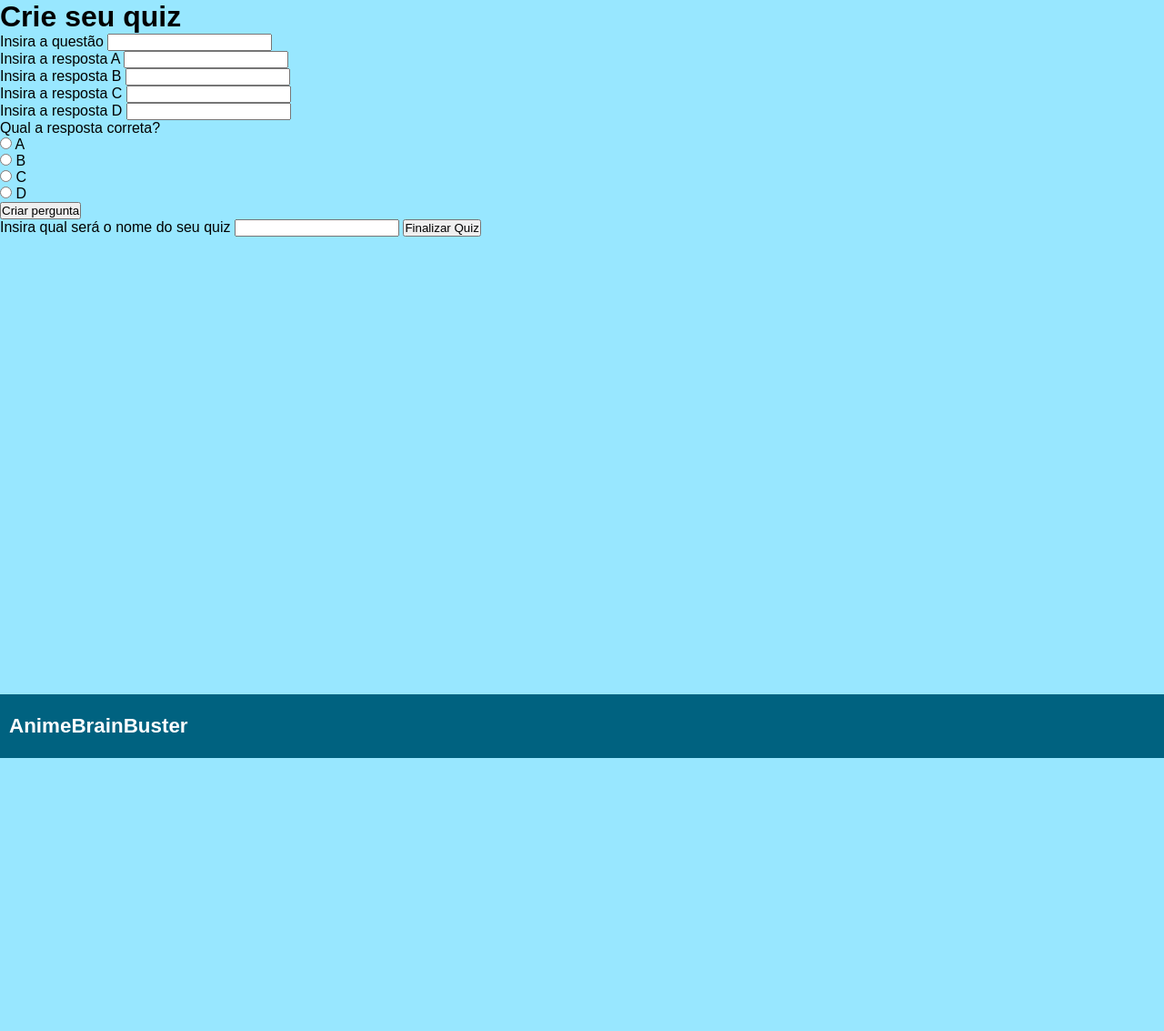
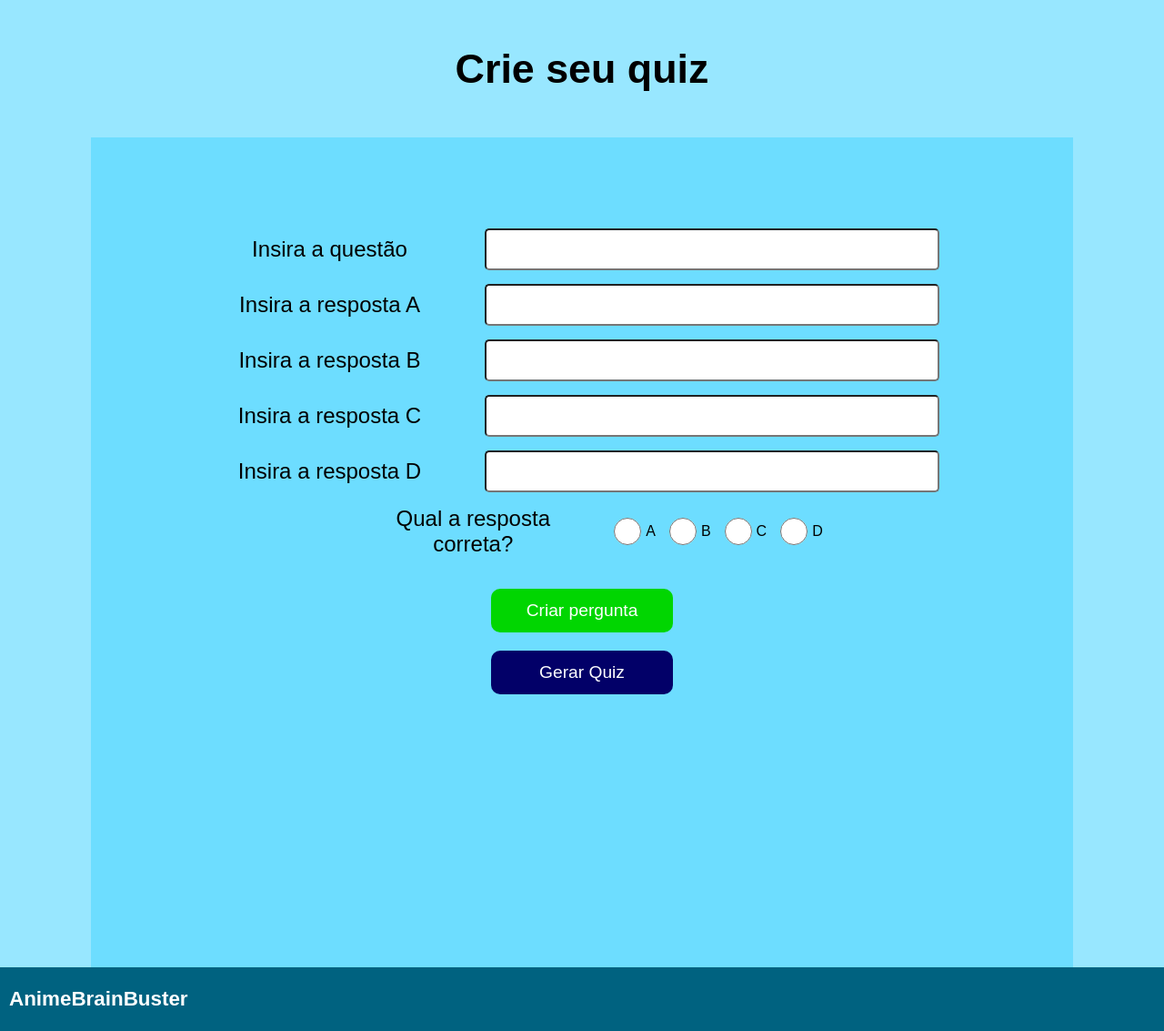
Before and after one commit to DiogoMelloDM7/AnimeBrainBuster, a Django app: page /criarquiz in a window 1280 px wide. Shown: the part 110-1243 px from the top of the page at 91% size. Before the commit the page ends 943 px from the top, so only its background shows below. Run offline with Django 4.2, Linux system fonts and the light colour scheme; a user stored in the database is signed in.

Commit message:
alterando funcionalidades e estlizando a pagina criar quiz

```diff
--- a/animes/templates/cadastro.html
+++ b/animes/templates/cadastro.html
@@ -8,7 +8,7 @@ Cadastro
 {% block content %}
 <div class="content">
 
-    <form method='post' action="{% url 'animes:cadastro' %}" class="form-cadastro">
+    <form method='post' action="{% url 'animes:cadastro' %}" class="form">
         <h1 class="title-cadastro"> REALIZE SEU CADASTRO ABAIXO </h1>
         {% csrf_token %}
 
--- a/animes/templates/criar-quiz.html
+++ b/animes/templates/criar-quiz.html
@@ -8,35 +8,80 @@ Criar Quiz
 
 {% block content %}
 <div class="content">
-    <h1> Crie seu quiz </h1>
+    <h1 class="title-criar-quiz"> Crie seu quiz </h1>
+    <div id="form-quiz-create">
+        <form method='post' class="form">
+            {% csrf_token %}
 
-    <form method='post'>
-        {% csrf_token %}
-        <label for='IDpergunta'>Insira a questão</label>
-        <input type='text' name='pergunta' id='IDpergunta' required><br>
-        <label for='IDrespostaA'>Insira a resposta A</label>
-        <input type='text' name='respostaA' id='IDrespostaA' required><br>
-        <label for='IDrespostaB'>Insira a resposta B</label>
-        <input type='text' name='respostaB' id='IDrespostaB' required><br>
-        <label for='IDrespostaC'>Insira a resposta C</label>
-        <input type='text' name='respostaC' id='IDrespostaC' required><br>
-        <label for='IDrespostaD'>Insira a resposta D</label>
-        <input type='text' name='respostaD' id='IDrespostaD' required><br>
-        <label>Qual a resposta correta? </label><br>
-        <input type='radio' name='resposta-correta' value='A'> A <br>
-        <input type='radio' name='resposta-correta' value='B'> B <br>
-        <input type='radio' name='resposta-correta' value='C'> C <br>
-        <input type='radio' name='resposta-correta' value='D'> D <br>
+            <div class="input-group">
+                <label for='IDpergunta' class="label-criar">Insira a questão</label>
+                <input type='text' name='pergunta' id='IDpergunta' class="input-cadastro" required>
+            </div>
 
-        <button type='submit' value="criar-pergunta" name='confirm'> Criar pergunta </button>
+            <div class="input-group">
+                <label for='IDrespostaA' class="label-criar">Insira a resposta A</label>
+                <input type='text' name='respostaA' id='IDrespostaA' class="input-cadastro" required>
+            </div>
 
-    </form>
+            <div class="input-group">
+                <label for='IDrespostaB' class="label-criar">Insira a resposta B</label>
+                <input type='text' name='respostaB' id='IDrespostaB' class="input-cadastro" required>
+            </div>
 
-    <form method='post'>
-        {% csrf_token %}
-        <label for="IDnome-quiz">Insira qual será o nome do seu quiz</label>
-        <input type="text" name="nome-quiz" id='IDnome-quiz'>
-        <button type='submit' value='finalizar-quiz' name='confirm'>Finalizar Quiz </button>
-    </form>
+            <div class="input-group">
+                <label for='IDrespostaC' class="label-criar">Insira a resposta C</label>
+                <input type='text' name='respostaC' id='IDrespostaC' class="input-cadastro" required>
+            </div>
+
+            <div class="input-group">
+                <label for='IDrespostaD' class="label-criar">Insira a resposta D</label>
+                <input type='text' name='respostaD' id='IDrespostaD' class="input-cadastro" required>
+            </div>
+
+            <div class="input-group">
+                <label class="label-criar">Qual a resposta correta? </label><br>
+                <input type='radio' name='resposta-correta' value='A' class="input-radio" required> A <br>
+                <input type='radio' name='resposta-correta' value='B' class="input-radio" required> B <br>
+                <input type='radio' name='resposta-correta' value='C' class="input-radio" required> C <br>
+                <input type='radio' name='resposta-correta' value='D'class="input-radio" required> D <br>
+            </div>
+
+            <button type='submit' value="criar-pergunta" name='confirm' class="button-cadastro"> Criar pergunta </button>
+            <button type="button" class="button-finalizar" onclick="finalizandoQuiz(event)"> Gerar Quiz</button>
+        </form>
+    </div>
+
+
+
+    <div class="finalizar-quiz" id="form-quiz-finish">
+        <form method='post' class="form">
+            {% csrf_token %}
+            <div class="input-group">
+            <label for="IDnome-quiz" class="label-finalizar">Insira qual será o nome do seu quiz</label>
+            <input type="text" name="nome-quiz" id='IDnome-quiz' class="input-finalizar">
+            </div>
+            <button type='submit' value='finalizar-quiz' name='confirm' class="button-finalizar">Finalizar Quiz </button>
+        </form>
+    </div>
+
+    <div class="perguntas-criadas">
+    {% if perguntas_do_quiz %}
+    <h2>Perguntas Criadas </h3>
+    {% for pergunta in perguntas_do_quiz %}
+    <div class="pergunta">
+        {% for key, value in pergunta.items %}
+            {{ key }}: {{ value }}<br>
+        {% endfor %}<br>
+        <form method='post'>
+            {% csrf_token %}
+            <input type="hidden" value="{{ forloop.counter }}" name='indice'>
+            <button class="excluir-item" type="submit" name="confirm" value="del">
+                <span class="material-symbols-outlined">delete</span>
+            </button>
+        </form>
+    </div>
+    {% endfor %}
+    {% endif %}
+    </div>
 </div>
 {% endblock %}
--- a/animes/views.py
+++ b/animes/views.py
@@ -18,6 +18,8 @@ class Home(TemplateView):
 
 
 def criarQuiz(request):
+
+    global lista_de_perguntas_do_quiz
     if request.user.is_authenticated:
         if request.method == 'POST':
             button_type = request.POST.get("confirm")
@@ -31,12 +33,12 @@ def criarQuiz(request):
                 respostaCorreta = request.POST.get('resposta-correta')
 
                 questoes = {}
-                questoes['pergunta'] = pergunta
-                questoes['respostaA'] = respostaA
-                questoes['respostaB'] = respostaB
-                questoes['respostaC'] = respostaC
-                questoes['respostaD'] = respostaD
-                questoes['respostaCorreta'] = respostaCorreta
+                questoes['Pergunta'] = pergunta
+                questoes['Resposta A'] = respostaA
+                questoes['Resposta B'] = respostaB
+                questoes['Resposta C'] = respostaC
+                questoes['Resposta D'] = respostaD
+                questoes['Resposta Correta'] = respostaCorreta
 
                 lista_de_perguntas_do_quiz.append(questoes)
                 print(lista_de_perguntas_do_quiz)
@@ -46,17 +48,33 @@ def criarQuiz(request):
                 quiz = Quiz.objects.create(nome = nome_quiz)
                 for item in lista_de_perguntas_do_quiz:
                     Pergunta.objects.create(
-                        pergunta=item['pergunta'],
-                        respostaA=item['respostaA'],
-                        respostaB=item['respostaB'],
-                        respostaC=item['respostaC'],
-                        respostaD=item['respostaD'],
-                        respostaCorreta=item['respostaCorreta'],
+                        pergunta=item['Pergunta'],
+                        respostaA=item['Resposta A'],
+                        respostaB=item['Resposta B'],
+                        respostaC=item['Resposta C'],
+                        respostaD=item['Resposta D'],
+                        respostaCorreta=item['Resposta Correta'],
                         quiz=quiz)
                 lista_de_perguntas_do_quiz = limpar_lista_de_perguntas_do_quiz()
 
+            if button_type == "del":
+                indice = request.POST.get("indice")
+                try:
+                    indice = int(indice)
+                    indice -= 1
+                except:
+                    indice = None
+                try:
+                    if indice:
+                        lista_de_perguntas_do_quiz.pop(indice)
+                    else:
+                        lista_de_perguntas_do_quiz.pop(0)
+                    return render(request, 'criar-quiz.html', {'perguntas_do_quiz': lista_de_perguntas_do_quiz})
+                except:
+                    return render(request, 'criar-quiz.html', {'perguntas_do_quiz': lista_de_perguntas_do_quiz})
 
-        return render(request, 'criar-quiz.html')
+
+        return render(request, 'criar-quiz.html', {'perguntas_do_quiz': lista_de_perguntas_do_quiz})
     else:
         return redirect('animes:login')
 
--- a/static/css/style.css
+++ b/static/css/style.css
@@ -40,7 +40,7 @@
 
 .content{
     background-color:rgb(152, 231, 255);
-    min-height: 763px;
+    min-height: 868px;
 }
 
 .title-home{
@@ -94,7 +94,7 @@
     padding-bottom: 50px;
 }
 
-.form-cadastro{
+.form{
     background-color: rgba(78, 214, 255, 0.568);
     margin-left: 100px;
     margin-right: 100px;
@@ -104,7 +104,7 @@
     display: flex;
     flex-direction: column;
     align-items: center;
-    height: 60%;
+    height: 64%;
 }
 
 .input-group {
@@ -148,9 +148,103 @@
 
 }
 
+.title-criar-quiz{
+    display: flex;
+    justify-content: center;
+    padding-top: 50px;
+    font-size: 2.8em;
+    padding-bottom: 50px;
+}
+
+.label-criar {
+    width: 250px;
+    margin-right: 15px;
+    font-size: 1.5em;
+    font-weight: 500;
+    margin-left: 20px;
+}
+
+.input-radio{
+    width: 30px;
+    height: 30px;
+    margin-right: 5px;
+    margin-left: 15px;
+}
+
+.finalizar-quiz{
+    display: none;
+}
+
+.label-finalizar{
+    width: 500px;
+    margin-right: 15px;
+    font-size: 1.5em;
+    font-weight: 500;
+    margin-left: 20px;
+}
+
+.input-finalizar{
+    width: 50%;
+    padding: 10px;
+    border-radius: 5px;
+    margin-left: 30px;
+    margin-right: 30px;
+    font-size: 1.2em;
+}
+
+.button-finalizar {
+    width: 200px;
+    height: 50px;
+    border-radius: 10px;
+    background-color: rgb(2, 0, 104);
+    color: white;
+    cursor: pointer;
+    border: none;
+    margin-top: 20px;
+    font-size: 1.2em;
+}
+
+.button-finalizar:hover{
+    transition: 0.4s;
+    background-color: rgb(2, 80, 100);
+
+}
+
+.perguntas-criadas{
+    background-color: rgba(78, 214, 255, 0.568);
+    margin-left: 100px;
+    margin-right: 100px;
+    padding-top: 100px;
+    padding-bottom: 100px;
+    text-align: center;
+    display: flex;
+    flex-direction: column;
+    align-items: center;
+}
+
+.pergunta{
+    background-color: white;
+    border-radius: 10px;
+    padding: 20px;
+    margin: 20px;
+}
+
+.excluir-item{
+    background-color: rgb(255, 13, 13);
+    width: 50px;
+    height: 50px;
+    cursor: pointer;
+}
+
+.excluir-item:hover{
+    transition: 0.4s;
+    background-color: rgb(151, 0, 0);
+}
 
 @media screen and (max-height: 650px){
     .content{
         min-height: 453px;
     }
+
+
 }
--- /dev/null
+++ b/static/js/script.js
@@ -0,0 +1,7 @@
+function finalizandoQuiz(event){
+    event.preventDefault();
+    let divQuiz = document.getElementById("form-quiz-create");
+    let divQuizFinish = document.getElementById("form-quiz-finish");
+    divQuiz.style.display="none";
+    divQuizFinish.style.display="block";
+}
--- a/templates/base.html
+++ b/templates/base.html
@@ -9,7 +9,7 @@
     </title>
 
     <link rel="stylesheet" type="text/css" href="{% static 'css/style.css' %}">
-
+    <link rel="stylesheet" href="https://fonts.googleapis.com/css2?family=Material+Symbols+Outlined:opsz,wght,FILL,GRAD@20..48,100..700,0..1,-50..200" />
 
 </head>
 <body>
```
Also changed, not shown: db.sqlite3.
